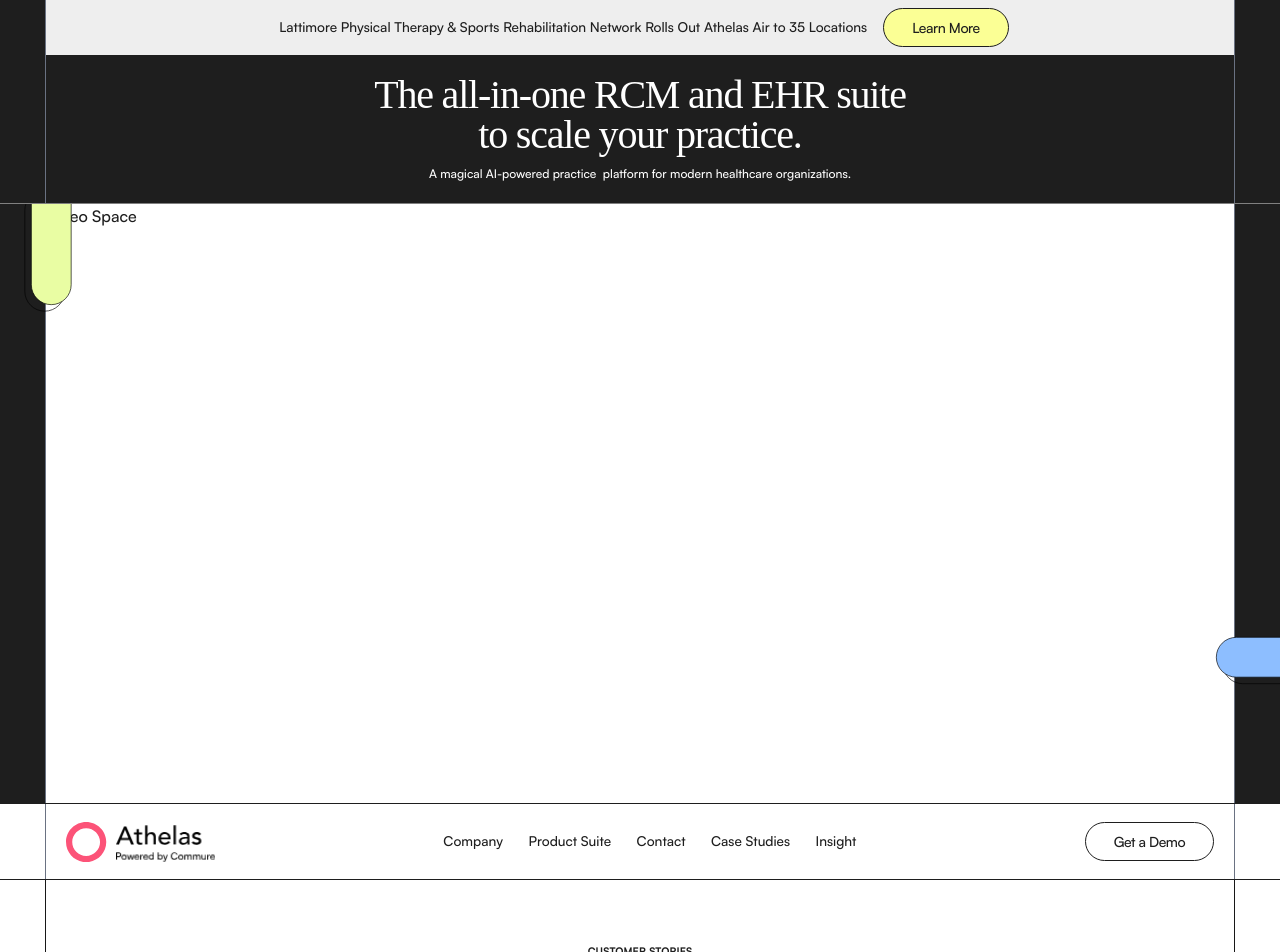
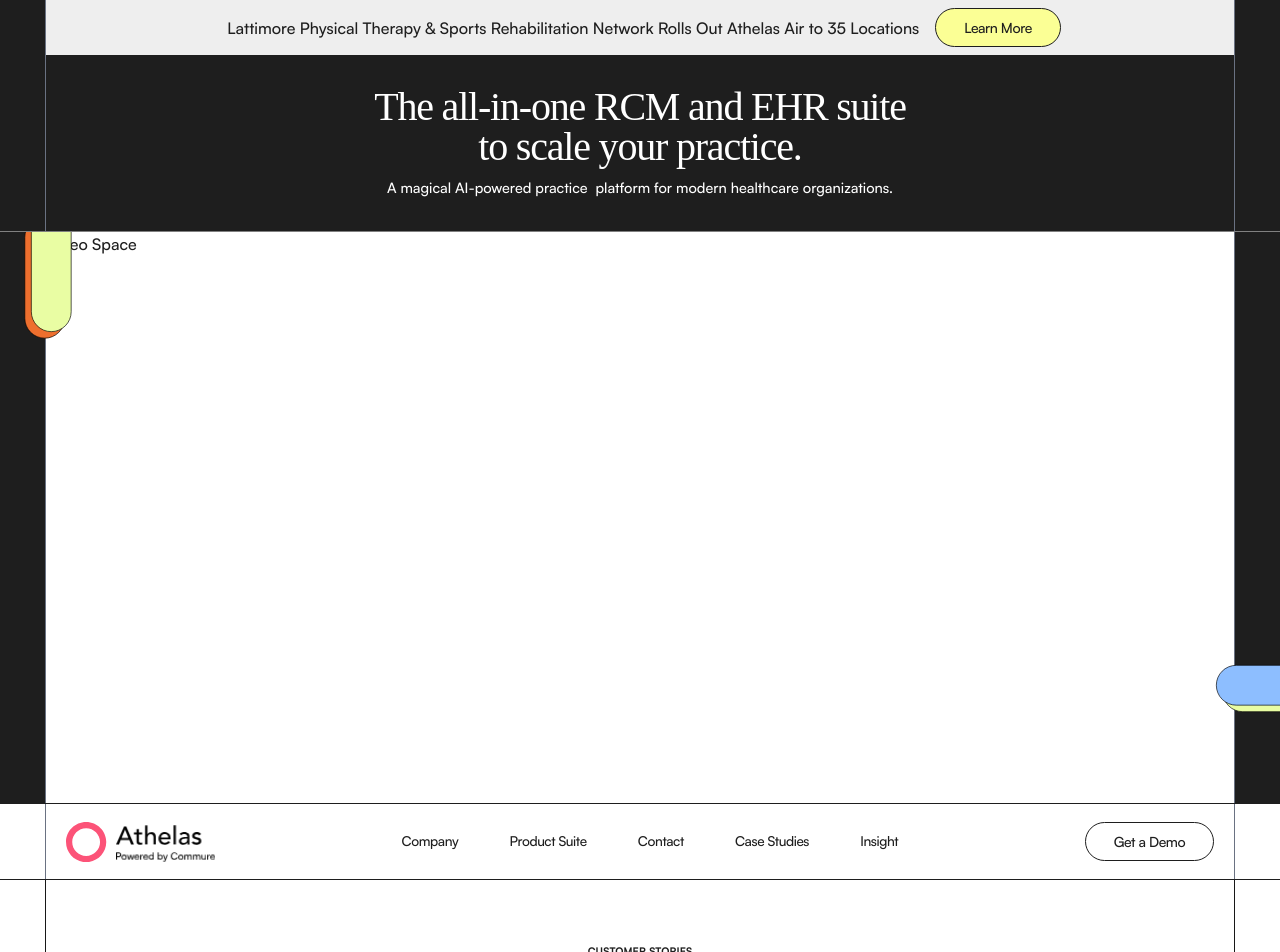
Before and after one commit to Heir2050/athelas-clone, a Next.js app: page / in a window 1280 px wide. Shown: the top 952 px of the page. Built offline with nearby package versions, Linux system fonts and the light colour scheme; a web font is replaced by a local one.

Commit message:
Review all details

```diff
--- a/app/globals.css
+++ b/app/globals.css
@@ -114,10 +114,49 @@
     /* background-color: var(--color-jaune); */
 }
 
+.btn:hover {
+    opacity: .7;
+}
+
 .btn.btn_demo {
     background-color: white;
+    position: relative;
 }
 
+.btn.btn_demo {
+    opacity: 1;
+}
+
+.btn.btn_demo::before {
+    content: "";
+    opacity: 0;
+    transform: scale(0.8);
+    transition: opacity 0.3s ease, transform 0.3s ease;
+    background-color: var(--color-jaune);
+    border: 1px solid #000;
+    width: 100%;
+    height: 100%;
+    position: absolute;
+    top: 15%;
+    left: 3%;
+    border-radius: 10rem;
+    z-index: -1;
+}
+
+.btn.btn_demo:hover::before {
+    opacity: 1;
+    transform: scale(1);
+}
+
+
+
+.paint0_linear_378_569 {
+    fill:  #ee6f2e;
+}
+
+.paint0_linear_2141_34 {
+    fill: #e9fda3;
+}
 
 
 .heading-font {
@@ -138,7 +177,7 @@
 }
 
 .smaller_plus {
-    font-size: .75rem;
+    font-size: .9rem;
 }
 
 .divider {
@@ -189,6 +228,70 @@
     font-size: .85rem;
     color: #1e1e1e;
 }
+
+/* .nav_menu_link {
+    background-color: var(--ui-styles--nav-dark);
+    background-image: linear-gradient(90deg, black, var(--base-color-brand--lava-orange) 33%, #f386cd 66%, black);
+    color: var(--ui-styles--nav-dark);
+    text-align: center;
+    letter-spacing: -.03em;
+    -webkit-text-fill-color: transparent;
+    -webkit-background-clip: text;
+    background-clip: text;
+    padding: 1.75rem 1.5rem;
+    font-size: 1rem;
+    font-weight: 500;
+    transition: all .3s;
+} */
+
+/*
+padding: 1.2rem .8rem;
+font-size: .85rem;
+*/
+
+.nav_menu_link {
+    padding: 1.2rem .8rem;
+    font-size: .85rem;
+    font-weight: 500;
+    text-align: center;
+    letter-spacing: -0.03em;
+    transition: all 0.4s ease;
+
+    /* Texte noir par défaut */
+    color: #1e1e1e;
+    -webkit-text-fill-color: #1e1e1e;
+
+    /* Préparer le dégradé pour l’effet texte */
+    background-image: linear-gradient(
+        90deg,
+        black,
+        orange 33%,
+        #f386cd 66%,
+        black
+    );
+    background-size: 0% 100%;
+    background-position: center;
+    background-repeat: no-repeat;
+
+    /* Clipping activé dès le début pour qu’il soit prêt */
+    background-clip: text;
+    -webkit-background-clip: text;
+}
+
+.nav_menu_link:hover {
+    /* Texte devient transparent pour révéler le dégradé animé */
+    -webkit-text-fill-color: transparent;
+    color: transparent;
+
+    /* Animation du fond vers les extrémités */
+    background-size: 100% 100%;
+}
+
+
+
+
+
+
 
 div.mobile_tablet{
     @apply lg:hidden
@@ -256,7 +359,7 @@
 }
 
 .smaller {
-    @apply text-[.65rem] md:text-[.85rem]
+    @apply text-[.65rem] md:text-[1rem]
 }
 
 .cont_slider img {
@@ -295,6 +398,11 @@
     @apply mt-[.75rem] md:mt-0 bg-[var(--color-jaune)]
 }
 
+.btn_home:hover{
+    opacity: .7;
+    border-width: 1px;
+}
+
 button.toggle_btn {
     @apply lg:hidden
 }
@@ -308,7 +416,7 @@
 }
 
 .content_hero {
-    @apply px-[1.25rem] py-[1.25rem]
+    @apply px-[1.25rem] py-[2rem]
 }
 
 /* Stories */
@@ -393,6 +501,10 @@
 
 .ai-powered .container_main.has-padding {
     @apply pt-[7rem] rounded-tr-[4.5rem] pb-[11rem]
+}
+
+.ai-powered .container_main.has-padding.inside_ai-automations {
+    @apply pb-0 pb-[3rem]
 }
 
 .ai_btn_div {
@@ -592,8 +704,17 @@
     border-radius: .625rem;
     text-align: center;
     position: relative;
-    /* margin: 2.5rem 0; */
+    cursor: pointer;
 }
+
+.card .hug_img {
+    transition: transform 0.3s ease;
+}
+
+.card:hover .hug_img {
+    transform: scale(0.95); /* Zoom léger vers l’intérieur */
+}
+
 
 .card:nth-child(1) {
     background-color: #162e3b;
@@ -622,10 +743,12 @@
     background-color: #d4eaf4;
     margin-top: 2rem;
     margin-bottom: 2rem;
+    position: relative;
+    z-index: 10;
 }
 
-.card:nth-child(2)::before {
-    content: '';
+.outside-box {
+    /* content: ''; */
     position: absolute;
     bottom: 0;
     right: 0;
@@ -634,7 +757,7 @@
     border-radius: inherit;
     background-color: inherit;
     transform: translateY(50%);
-    /* z-index: -1; */
+    z-index: 5;
 }
 
 .card:nth-child(3) {
@@ -643,6 +766,7 @@
     transition: all 0.3s ease;
     margin-top: 2rem;
     margin-bottom: 2rem;
+    margin-top: -2rem
 }
 
 .card:nth-child(3)::before {
@@ -656,6 +780,8 @@
     background-color: inherit;
     transform: translateY(-50%);
 }
+
+
 
 .card .smaller_img {
     height: 2.5rem;
@@ -711,7 +837,7 @@
 .infinity {
     margin-left: -6rem;
     margin-right: -6rem;
-    width: calc(100% + 11rem);
+    width: calc(100% + 12rem);
 }
 
 .box-team {
--- a/components/Inverted-boxes.tsx
+++ b/components/Inverted-boxes.tsx
@@ -9,14 +9,14 @@
                     <div className="card one">
                         <div className="home-featured-products">
                             <Image className="smaller_img" src="/insights.png" alt="logo" width={800} height={600} style={{ width: '100%', height: '2.5rem' }}/>
-                            <Image src="/products-1.png" alt="img" width={800} height={600} style={{ width: '100%', height: 'auto', marginBottom: '1rem'}} className="relative"/>
+                            <Image src="/products-1.png" alt="img" width={800} height={600} style={{ width: '100%', height: 'auto', marginBottom: '1rem'}} className="relative hug_img"/>
                             <p className="products_text relative leading-1.2">Boost payments faster with transparent, automated tools.</p>
                         </div>
                     </div>
                     <div className="card two">
                         <div className="home-featured-products">
                             <Image className="smaller_img" src="/ambient.png" alt="logo" width={800} height={600} style={{ width: '100%', height: '2.5rem' }}/>
-                            <Image src="/products-2.png" alt="img" width={800} height={600} style={{ width: '100%', height: 'auto', marginBottom: '1rem'}} className="relative"/>
+                            <Image src="/products-2.png" alt="img" width={800} height={600} style={{ width: '100%', height: 'auto', marginBottom: '1rem'}} className="relative hug_img"/>
                             <p className="products_text relative leading-1.2">Boost payments faster with transparent, automated tools.</p>
                         </div>
                         <div className="hidden md:flex absolute items-center justify-center side_middle_btn">
@@ -25,11 +25,12 @@
                         <div className="hidden md:flex absolute items-center justify-center side_middle_btn_right">
                             <Plus className=" plus_btn" size={20}/>
                         </div>
+                        <div className="outside-box"></div>
                     </div>
                     <div className="card tree">
                         <div className="home-featured-products">
                             <Image className="smaller_img" src="/air.svg" alt="logo" width={800} height={600} style={{ width: '100%', height: '2.5rem' }}/>
-                            <Image src="/products-3.png" alt="img" width={800} height={600} style={{ width: '100%', height: 'auto', marginBottom: '1rem'}} className="relative"/>
+                            <Image src="/products-3.png" alt="img" width={800} height={600} style={{ width: '100%', height: 'auto', marginBottom: '1rem'}} className="relative hug_img"/>
                             <p className="products_text relative leading-1.2">Boost payments faster with transparent, automated tools.</p>
                         </div>
                     </div>
@@ -39,7 +40,7 @@
                                 <Image className="h-[3rem]" src="/agents-logo.svg" alt="logo" width={800} height={600} style={{height: '3rem', marginBottom: '1rem' }}/>
                                 <p>AI-powered extensions of your staff for scheduling, billing, sending appeals, and more.</p>
                             </div>
-                            <Image src="/products-agents.png" alt="img" width={800} height={600} style={{ width: '100%', height: 'auto'}} className="relative"/>
+                            <Image src="/products-agents.png" alt="img" width={800} height={600} style={{ width: '100%', height: 'auto'}} className="relative hug_img"/>
                         </div>
                     </div>
                 </div>
--- a/components/ai-powered.tsx
+++ b/components/ai-powered.tsx
@@ -77,6 +77,7 @@
                     </div>
                 </div>
             </div>
+
             <Partner />
 
             <AiAutomations />
--- a/components/home.tsx
+++ b/components/home.tsx
@@ -86,8 +86,10 @@
                 <div className="down_hero padding_main">
                     <div className="container_main bg-white h-[80vh]">
                         <h1>Video Space</h1>
-                    <svg xmlns="http://www.w3.org/2000/svg" width="100%" viewBox="0 0 196 72" className="pill_svg-element is-1"><rect x="10.5" y="10.5" width="185" height="61" rx="30.5" stroke="black" fill="url(#paint0_linear_2141_34)"></rect><rect x="0.5" y="0.5" width="185" height="61" rx="30.5" stroke="black" fill="#8DBEFF"></rect></svg>
-                    <svg xmlns="http://www.w3.org/2000/svg" width="100%" viewBox="0 0 196 72" className="pill_svg-element is-2"><rect x="10.5" y="10.5" width="185" height="61" rx="30.5" stroke="black" fill="url(#paint0_linear_378_569)"></rect><rect x="0.5" y="0.5" width="185" height="61" rx="30.5" stroke="black" fill="#E9FDA3"></rect></svg>
+                        <svg  width="100%" viewBox="0 0 196 72" className="pill_svg-element is-1">
+                            <rect className="paint0_linear_2141_34" x="10.5" y="10.5" width="185" height="61" rx="30.5" stroke="black" fill="url(#paint0_linear_2141_34)"></rect><rect x="0.5" y="0.5" width="185" height="61" rx="30.5" stroke="black" fill="#8DBEFF"></rect></svg>
+                        <svg xmlns="http://www.w3.org/2000/svg" width="100%" viewBox="0 0 196 72" className="pill_svg-element is-2" style={{zIndex:"100"}}>
+                            <rect className="paint0_linear_378_569" x="10.5" y="10.5" width="185" height="61" rx="30.5" stroke="black" fill="url(#paint0_linear_378_569)"></rect><rect x="0.5" y="0.5" width="185" height="61" rx="30.5" stroke="black" fill="#E9FDA3"></rect></svg>
                     </div>
                 </div>
                 {/* header component */}
@@ -106,7 +108,7 @@
                                         <nav className="nav">
                                             <ul className="flex items-center justify-between text-white">
                                                 <li>
-                                                    <Link href="#">Company</Link>
+                                                    <Link className="nav_menu_link" href="#">Company</Link>
                                                     <ul>
                                                         <li>Sous menu 1</li>
                                                         <li>Sous menu 2</li>
@@ -114,20 +116,20 @@
                                                     </ul>
                                                 </li>
                                                 <li>
-                                                    <Link href="#">Product Suite</Link>
+                                                    <Link className="nav_menu_link" href="#">Product Suite</Link>
                                                     <ul>
                                                         <li>Sous menu 1</li>
                                                         <li>Sous menu 2</li>
                                                     </ul>
                                                 </li>
                                                 <li>
-                                                    <Link href="#">Contact</Link>
+                                                    <Link className="nav_menu_link" href="#">Contact</Link>
                                                 </li>
                                                 <li>
-                                                    <Link href="#">Case Studies</Link>
+                                                    <Link className="nav_menu_link" href="#">Case Studies</Link>
                                                 </li>
                                                 <li>
-                                                    <Link href="#">Insight</Link>
+                                                    <Link className="nav_menu_link" href="#">Insight</Link>
                                                 </li>
                                             </ul>
                                         </nav>
```
